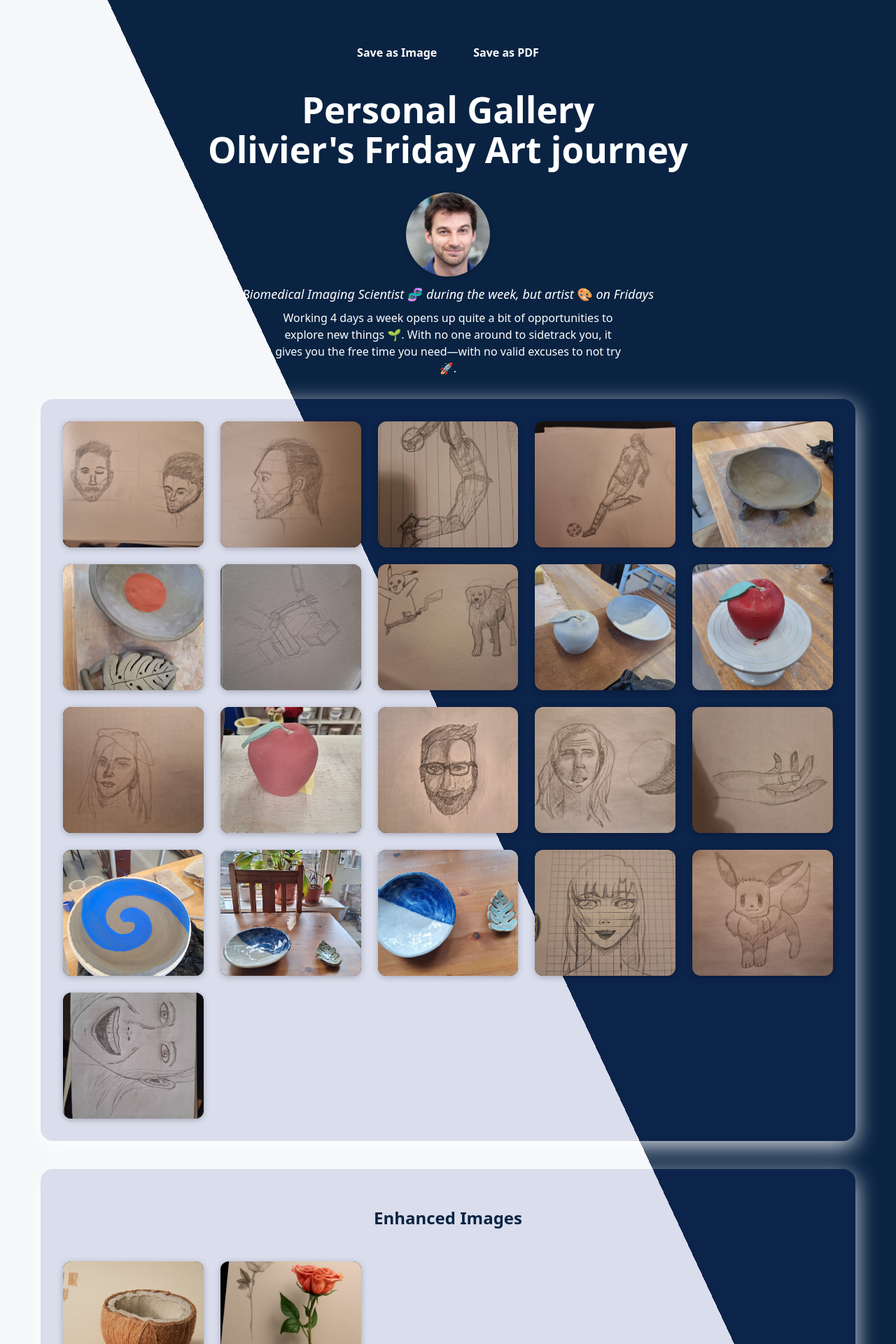
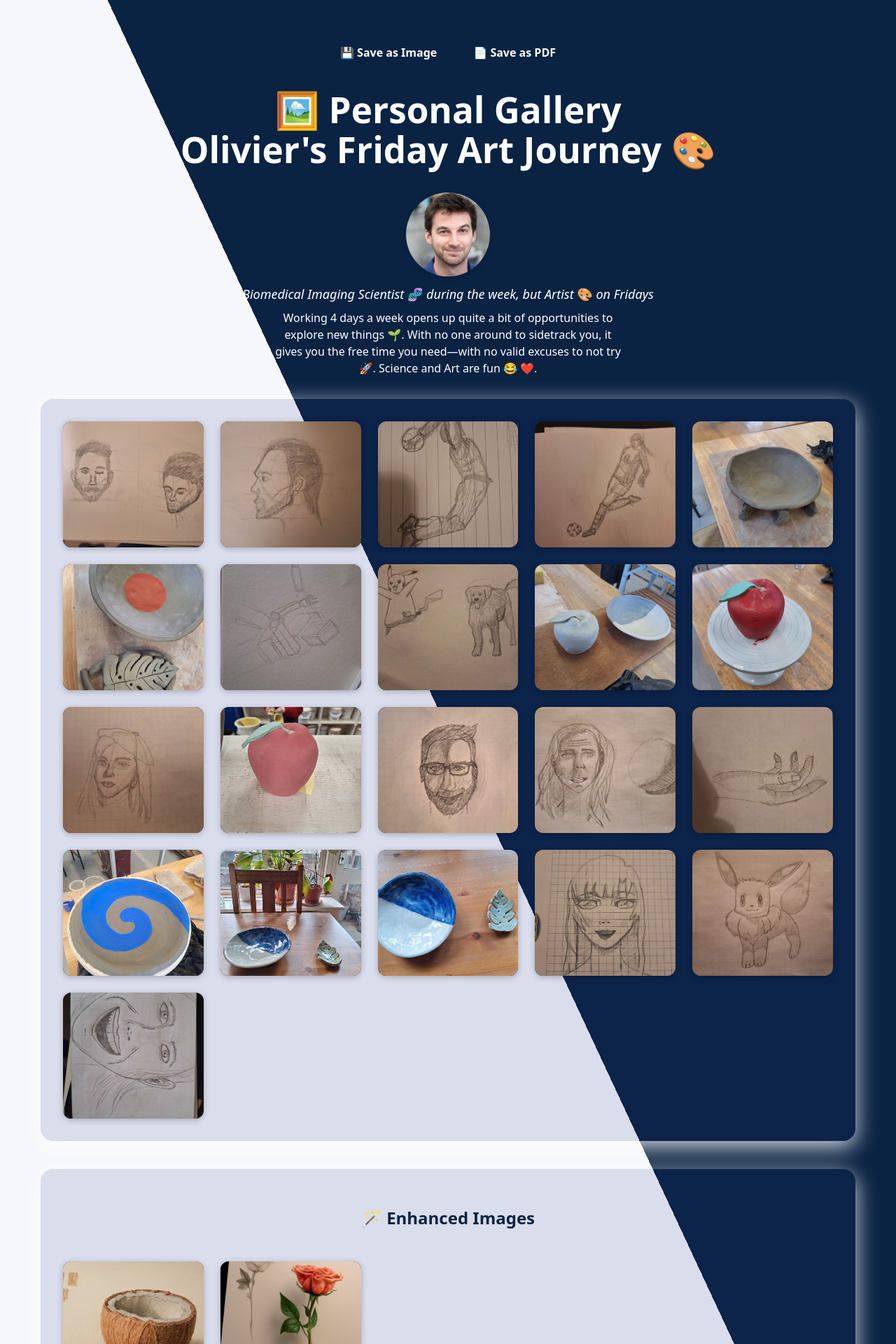
Before and after one commit to olivier-jaubert/VibeCoding1, a React (Vite) app: page / in a window 1280 px wide. Shown: the top 1920 px of the page at 70% size. Built offline with nearby package versions, Linux system fonts and the light colour scheme.

Commit message:
Minor update

```diff
--- a/src/Gallery.jsx
+++ b/src/Gallery.jsx
@@ -19,6 +19,7 @@ const Gallery = () => {
   const [enhanceError, setEnhanceError] = useState("");
   // Add state for selected enhanced image
   const [selectedEnhancedImg, setSelectedEnhancedImg] = useState(null);
+  const [editPrompt, setEditPrompt] = useState("");
 
   // Handler to save as image
   const handleSaveAsImage = async () => {
@@ -42,8 +43,12 @@ const Gallery = () => {
     pdf.save("gallery.pdf");
   };
 
-  // Handler to enhance image using DeepAI API
+  // Handler to enhance image using DeepAI Photo Editor API with text input
   const handleEnhanceImage = async (src) => {
+    if (!editPrompt.trim()) {
+      setEnhanceError("Please enter a prompt for the enhancement.");
+      return;
+    }
     setIsEnhancing(true);
     setEnhanceError("");
     try {
@@ -52,23 +57,21 @@ const Gallery = () => {
       const blob = await response.blob();
       const formData = new FormData();
       formData.append("image", blob, "image.jpg");
-      // Replace 'YOUR_DEEPAI_API_KEY' with your actual DeepAI API key
+      formData.append("text", editPrompt);
       const apiKey = "6c7fe6d1-9d25-4bf7-a1c0-d2e0eceede12";
       const result = await axios.post(
-        "https://api.deepai.org/api/torch-srgan",
+        "https://api.deepai.org/api/image-editor",
         formData,
         { headers: { "api-key": apiKey } }
       );
-
       if (result.data && result.data.output_url) {
-        // For session-based enhancement, you could uncomment the next line
-        // setEnhancedImages((prev) => [...prev, result.data.output_url]);
+        setEnhancedImages((prev) => [...prev, result.data.output_url]);
       } else {
         setEnhanceError(
           `Enhancement failed. Response: ${JSON.stringify(result.data)}`
         );
       }
-        } catch (err) {
+    } catch (err) {
       let errorMsg = "Enhancement failed. ";
       if (err.response && err.response.data) {
         errorMsg += `API error: ${JSON.stringify(err.response.data)}`;
@@ -85,13 +88,13 @@ const Gallery = () => {
   return (
     <>
       <div style={{ display: 'flex', justifyContent: 'center', gap: 16, margin: '24px 0 0 0' }}>
-        <button onClick={handleSaveAsImage} style={{ padding: '8px 18px', borderRadius: 8, border: 'none', background: '#0a2342', color: '#fff', fontWeight: 600, cursor: 'pointer' }}>Save as Image</button>
-        <button onClick={handleSaveAsPDF} style={{ padding: '8px 18px', borderRadius: 8, border: 'none', background: '#0a2342', color: '#fff', fontWeight: 600, cursor: 'pointer' }}>Save as PDF</button>
+        <button onClick={handleSaveAsImage} style={{ padding: '8px 18px', borderRadius: 8, border: 'none', background: '#0a2342', color: '#fff', fontWeight: 600, cursor: 'pointer' }}>💾 Save as Image</button>
+        <button onClick={handleSaveAsPDF} style={{ padding: '8px 18px', borderRadius: 8, border: 'none', background: '#0a2342', color: '#fff', fontWeight: 600, cursor: 'pointer' }}>📄 Save as PDF</button>
       </div>
       <div id="gallery-root">
         <h1 style={{ textAlign: "center" }}>
-          Personal Gallery<br />
-          Olivier's Friday Art journey
+          🖼️ Personal Gallery<br />
+          Olivier's Friday Art Journey 🎨
         </h1>
         <div className="profile-section" style={{ display: 'flex', alignItems: 'center', flexDirection: 'column', marginBottom: 32 }}>
           <img
@@ -100,10 +103,10 @@ const Gallery = () => {
             style={{ width: 120, height: 120, borderRadius: '50%', objectFit: 'cover', marginBottom: 12, boxShadow: '0 2px 8px rgba(0,0,0,0.15)' }}
           />
           <div style={{ fontStyle: 'italic', fontSize: 18, marginBottom: 8 }}>
-            Biomedical Imaging Scientist 🧬 during the week, but artist 🎨 on Fridays
+            Biomedical Imaging Scientist 🧬 during the week, but Artist 🎨 on Fridays
           </div>
           <blockquote style={{ maxWidth: 500, textAlign: 'center', fontSize: 16, margin: 0 }}>
-            Working 4 days a week opens up quite a bit of opportunities to explore new things 🌱. With no one around to sidetrack you, it gives you the free time you need—with no valid excuses to not try 🚀.
+            Working 4 days a week opens up quite a bit of opportunities to explore new things 🌱. With no one around to sidetrack you, it gives you the free time you need—with no valid excuses to not try 🚀. Science and Art are fun 😂 ❤️.
           </blockquote>
         </div>
 
@@ -123,17 +126,17 @@ const Gallery = () => {
                   disabled={isEnhancing}
                   onClick={() => handleEnhanceImage(src)}
                 >
-                  {isEnhancing ? 'Enhancing...' : 'Enhance Image'}
+                  {isEnhancing ? '✨ Enhancing...' : '✨ Enhance Image'}
                 </button>
               )}
             </div>
           ))}
         </div>
-        {enhanceError && <div style={{ color: 'red', textAlign: 'center', margin: 12 }}>{enhanceError}</div>}
+        {enhanceError && <div style={{ color: 'red', textAlign: 'center', margin: 12 }}>⚠️ {enhanceError}</div>}
         {/* Enhanced Images Section (persistent) */}
         {enhancedImageList.length > 0 && (
           <div className="gallery-container" style={{ marginTop: 32 }}>
-            <h2 style={{ gridColumn: '1/-1', textAlign: 'center', color: '#0a2342' }}>Enhanced Images</h2>
+            <h2 style={{ gridColumn: '1/-1', textAlign: 'center', color: '#0a2342' }}>🪄 Enhanced Images</h2>
             {enhancedImageList.map((url, idx) => (
               <div className="gallery-item" key={idx}>
                 <img src={url} alt={`Enhanced ${idx + 1}`} style={{ cursor: 'pointer' }} onClick={() => setSelectedEnhancedImg(url)} />
@@ -145,12 +148,20 @@ const Gallery = () => {
           <div className="modal-overlay" onClick={() => setSelectedImg(null)}>
             <div className="modal-content" onClick={e => e.stopPropagation()}>
               <img src={selectedImg} alt="Large preview" />
+              <input
+                type="text"
+                placeholder="📝 Describe your enhancement (e.g. 'make it look like a painting')"
+                value={editPrompt}
+                onChange={e => setEditPrompt(e.target.value)}
+                style={{ width: '100%', margin: '16px 0 8px 0', padding: 8, borderRadius: 6, border: '1px solid #ccc', fontSize: 16 }}
+                disabled={isEnhancing}
+              />
               <button
-                style={{ marginTop: 16, width: '100%', background: '#0a2342', color: '#fff', border: 'none', borderRadius: 6, padding: '10px 0', cursor: isEnhancing ? 'not-allowed' : 'pointer', fontWeight: 500, fontSize: 18 }}
+                style={{ marginTop: 8, width: '100%', background: '#0a2342', color: '#fff', border: 'none', borderRadius: 6, padding: '10px 0', cursor: isEnhancing ? 'not-allowed' : 'pointer', fontWeight: 500, fontSize: 18 }}
                 disabled={isEnhancing}
                 onClick={() => handleEnhanceImage(selectedImg)}
               >
-                {isEnhancing ? 'Enhancing...' : 'Enhance Image'}
+                {isEnhancing ? '✨ Enhancing...' : '✨ Enhance Image'}
               </button>
               <button className="modal-close" onClick={() => setSelectedImg(null)}>&times;</button>
             </div>
```
Also changed, not shown: 1 other file (tests, documents, lock files or other folders).
